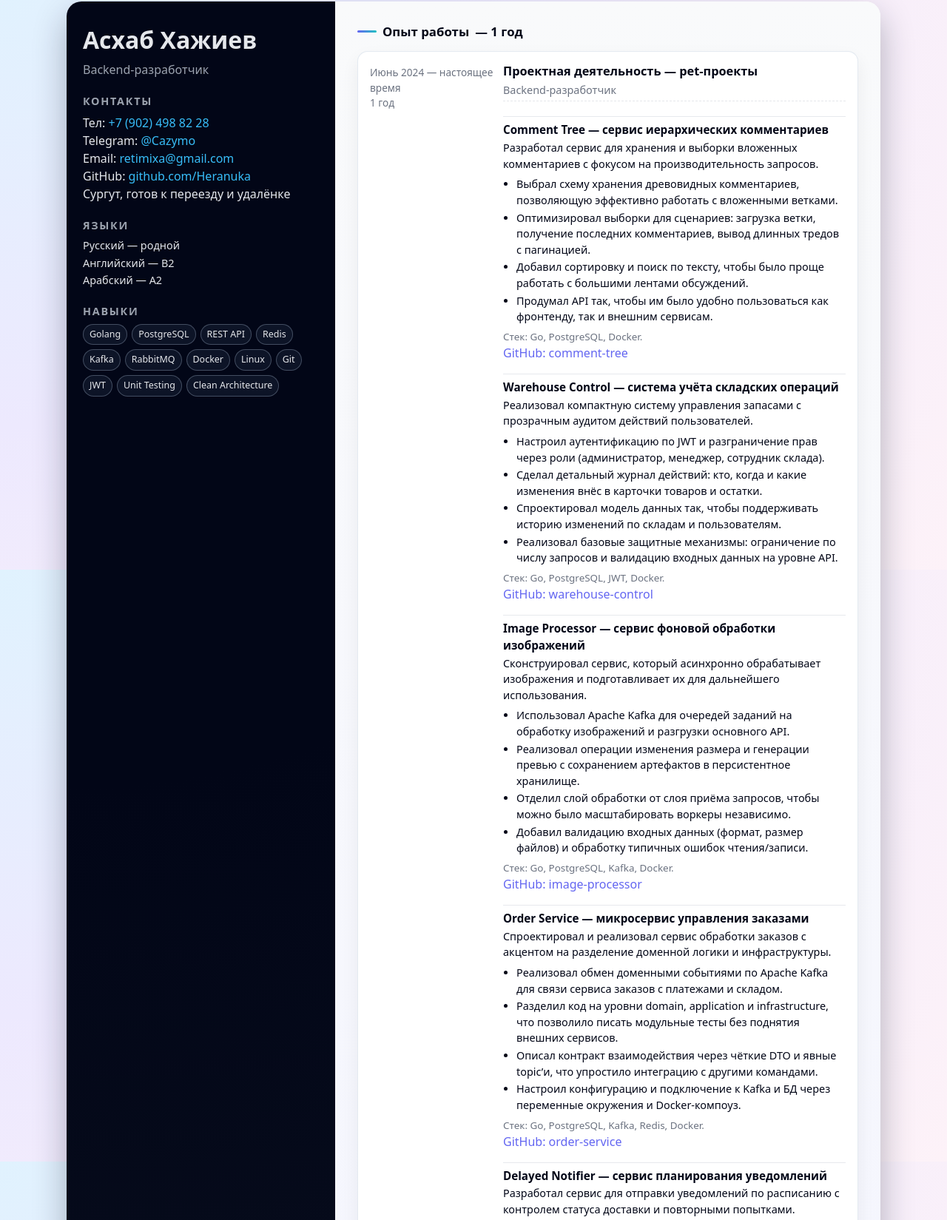
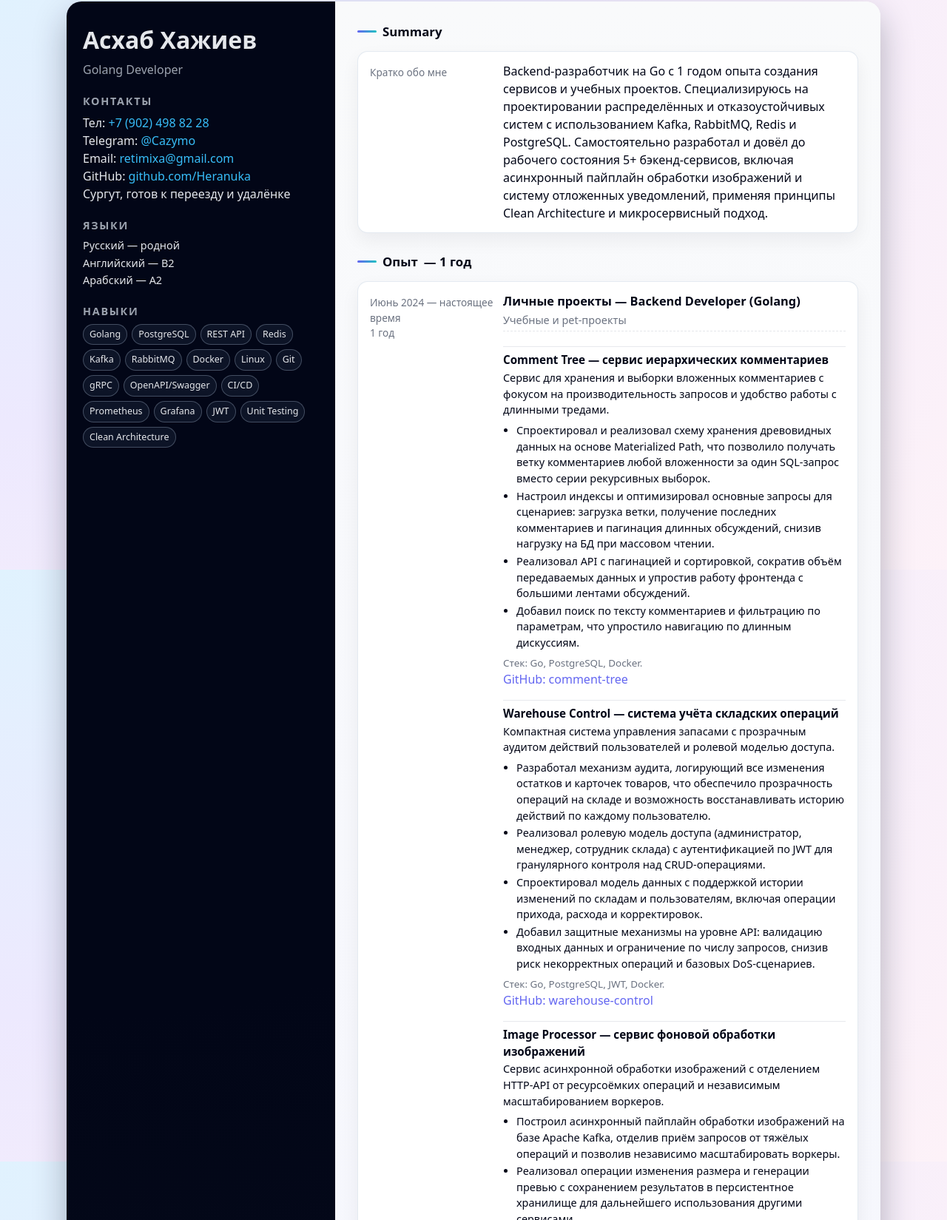
Before and after one commit to Heranuka/Heranuka.github.io, a plain HTML site: page index.html in a window 1280 px wide. Shown: the part 30-1679 px from the top of the page at 74% size. Drawn offline with Linux system fonts and the light colour scheme.

Commit message:
new commit

```diff
--- a/index.html
+++ b/index.html
@@ -11,7 +11,7 @@
     <aside class="sidebar">
         <div class="sidebar__inner">
             <h1 class="sidebar__name">Асхаб Хажиев</h1>
-            <p class="sidebar__position">Backend‑разработчик</p>
+            <p class="sidebar__position">Golang Developer</p>
 
             <div class="sidebar__block">
                 <h2 class="sidebar__title">Контакты</h2>
@@ -43,6 +43,11 @@
                     <span class="tag">Docker</span>
                     <span class="tag">Linux</span>
                     <span class="tag">Git</span>
+                    <span class="tag">gRPC</span>
+                    <span class="tag">OpenAPI/Swagger</span>
+                    <span class="tag">CI/CD</span>
+                    <span class="tag">Prometheus</span>
+                    <span class="tag">Grafana</span>
                     <span class="tag">JWT</span>
                     <span class="tag">Unit Testing</span>
                     <span class="tag">Clean Architecture</span>
@@ -52,35 +57,53 @@
     </aside>
 
     <main class="main">
+        <section class="section">
+            <h2 class="section__title">Summary</h2>
+            <article class="item">
+                <div class="item__meta">
+                    <span>Кратко обо мне</span>
+                </div>
+                <div class="item__content">
+                    <p>
+                        Backend‑разработчик на Go с 1 годом опыта создания сервисов и учебных проектов.
+                        Специализируюсь на проектировании распределённых и отказоустойчивых систем
+                        с использованием Kafka, RabbitMQ, Redis и PostgreSQL. Самостоятельно разработал
+                        и довёл до рабочего состояния 5+ бэкенд‑сервисов, включая асинхронный пайплайн
+                        обработки изображений и систему отложенных уведомлений, применяя принципы
+                        Clean Architecture и микросервисный подход.
+                    </p>
+                </div>
+            </article>
+        </section>
 
         <section class="section">
             <h2 class="section__title">
-                Опыт работы
+                Опыт
                 <span id="experience-total"></span>
             </h2>
+
             <article class="item" data-start="2025-01" data-end="now">
                 <div class="item__meta">
                     <span>Июнь 2024 — настоящее время</span>
                 </div>
 
                 <div class="item__content">
-
                     <div class="item__header">
-                        <h3 class="item__title">Проектная деятельность — pet‑проекты</h3>
-                        <p class="item__position">Backend‑разработчик</p>
+                        <h3 class="item__title">Личные проекты — Backend Developer (Golang)</h3>
+                        <p class="item__position">Учебные и pet‑проекты</p>
                     </div>
 
-                    <!-- 1. Comment Tree -->
+                    <!-- Comment Tree -->
                     <div class="subitem">
                         <h4 class="subitem__title">Comment Tree — сервис иерархических комментариев</h4>
                         <p class="subitem_subtitle">
-                            Разработал сервис для хранения и выборки вложенных комментариев с фокусом на производительность запросов.
+                            Сервис для хранения и выборки вложенных комментариев с фокусом на производительность запросов и удобство работы с длинными тредами.
                         </p>
                         <ul class="item__list">
-                            <li>Выбрал схему хранения древовидных комментариев, позволяющую эффективно работать с вложенными ветками.</li>
-                            <li>Оптимизировал выборки для сценариев: загрузка ветки, получение последних комментариев, вывод длинных тредов с пагинацией.</li>
-                            <li>Добавил сортировку и поиск по тексту, чтобы было проще работать с большими лентами обсуждений.</li>
-                            <li>Продумал API так, чтобы им было удобно пользоваться как фронтенду, так и внешним сервисам.</li>
+                            <li>Спроектировал и реализовал схему хранения древовидных данных на основе Materialized Path, что позволило получать ветку комментариев любой вложенности за один SQL‑запрос вместо серии рекурсивных выборок.</li>
+                            <li>Настроил индексы и оптимизировал основные запросы для сценариев: загрузка ветки, получение последних комментариев и пагинация длинных обсуждений, снизив нагрузку на БД при массовом чтении.</li>
+                            <li>Реализовал API с пагинацией и сортировкой, сократив объём передаваемых данных и упростив работу фронтенда с большими лентами обсуждений.</li>
+                            <li>Добавил поиск по тексту комментариев и фильтрацию по параметрам, что упростило навигацию по длинным дискуссиям.</li>
                         </ul>
                         <p class="item__stack">Стек: Go, PostgreSQL, Docker.</p>
                         <p class="subitem__link">
@@ -88,17 +111,17 @@
                         </p>
                     </div>
 
-                    <!-- 2. Warehouse Control -->
+                    <!-- Warehouse Control -->
                     <div class="subitem">
                         <h4 class="subitem__title">Warehouse Control — система учёта складских операций</h4>
                         <p class="subitem_subtitle">
-                            Реализовал компактную систему управления запасами с прозрачным аудитом действий пользователей.
+                            Компактная система управления запасами с прозрачным аудитом действий пользователей и ролевой моделью доступа.
                         </p>
                         <ul class="item__list">
-                            <li>Настроил аутентификацию по JWT и разграничение прав через роли (администратор, менеджер, сотрудник склада).</li>
-                            <li>Сделал детальный журнал действий: кто, когда и какие изменения внёс в карточки товаров и остатки.</li>
-                            <li>Спроектировал модель данных так, чтобы поддерживать историю изменений по складам и пользователям.</li>
-                            <li>Реализовал базовые защитные механизмы: ограничение по числу запросов и валидацию входных данных на уровне API.</li>
+                            <li>Разработал механизм аудита, логирующий все изменения остатков и карточек товаров, что обеспечило прозрачность операций на складе и возможность восстанавливать историю действий по каждому пользователю.</li>
+                            <li>Реализовал ролевую модель доступа (администратор, менеджер, сотрудник склада) с аутентификацией по JWT для гранулярного контроля над CRUD‑операциями.</li>
+                            <li>Спроектировал модель данных с поддержкой истории изменений по складам и пользователям, включая операции прихода, расхода и корректировок.</li>
+                            <li>Добавил защитные механизмы на уровне API: валидацию входных данных и ограничение по числу запросов, снизив риск некорректных операций и базовых DoS‑сценариев.</li>
                         </ul>
                         <p class="item__stack">Стек: Go, PostgreSQL, JWT, Docker.</p>
                         <p class="subitem__link">
@@ -106,17 +129,17 @@
                         </p>
                     </div>
 
-                    <!-- 3. Image Processor -->
+                    <!-- Image Processor -->
                     <div class="subitem">
                         <h4 class="subitem__title">Image Processor — сервис фоновой обработки изображений</h4>
                         <p class="subitem_subtitle">
-                            Сконструировал сервис, который асинхронно обрабатывает изображения и подготавливает их для дальнейшего использования.
+                            Сервис асинхронной обработки изображений с отделением HTTP‑API от ресурсоёмких операций и независимым масштабированием воркеров.
                         </p>
                         <ul class="item__list">
-                            <li>Использовал Apache Kafka для очередей заданий на обработку изображений и разгрузки основного API.</li>
-                            <li>Реализовал операции изменения размера и генерации превью с сохранением артефактов в персистентное хранилище.</li>
-                            <li>Отделил слой обработки от слоя приёма запросов, чтобы можно было масштабировать воркеры независимо.</li>
-                            <li>Добавил валидацию входных данных (формат, размер файлов) и обработку типичных ошибок чтения/записи.</li>
+                            <li>Построил асинхронный пайплайн обработки изображений на базе Apache Kafka, отделив приём запросов от тяжёлых операций и позволив независимо масштабировать воркеры.</li>
+                            <li>Реализовал операции изменения размера и генерации превью с сохранением результатов в персистентное хранилище для дальнейшего использования другими сервисами.</li>
+                            <li>Вынес слой обработки в отдельный компонент, что упростило горизонтальное масштабирование и запуск отдельных пулов воркеров под разные типы задач.</li>
+                            <li>Реализовал graceful shutdown для воркеров, обеспечив корректное завершение текущих задач при остановке сервиса и обработку типичных ошибок чтения/записи файлов.</li>
                         </ul>
                         <p class="item__stack">Стек: Go, PostgreSQL, Kafka, Docker.</p>
                         <p class="subitem__link">
@@ -124,17 +147,17 @@
                         </p>
                     </div>
 
-                    <!-- 4. Order Service -->
+                    <!-- Order Service -->
                     <div class="subitem">
                         <h4 class="subitem__title">Order Service — микросервис управления заказами</h4>
                         <p class="subitem_subtitle">
-                            Спроектировал и реализовал сервис обработки заказов с акцентом на разделение доменной логики и инфраструктуры.
+                            Сервис обработки заказов с акцентом на разделение доменной логики и инфраструктуры и обмен доменными событиями.
                         </p>
                         <ul class="item__list">
-                            <li>Реализовал обмен доменными событиями по Apache Kafka для связи сервиса заказов с платежами и складом.</li>
-                            <li>Разделил код на уровни domain, application и infrastructure, что позволило писать модульные тесты без поднятия внешних сервисов.</li>
-                            <li>Описал контракт взаимодействия через чёткие DTO и явные topic’и, что упростило интеграцию с другими командами.</li>
-                            <li>Настроил конфигурацию и подключение к Kafka и БД через переменные окружения и Docker‑компоуз.</li>
+                            <li>Применил принципы Clean Architecture и разделение на слои domain, application и infrastructure, что позволило покрыть бизнес‑логику модульными тестами без поднятия БД и брокера сообщений.</li>
+                            <li>Спроектировал обмен доменными событиями по Kafka для интеграции сервиса заказов с платёжным сервисом и складом, используя чётко определённые DTO и топики.</li>
+                            <li>Реализовал идемпотентные консьюмеры Kafka для обработки доменных событий и защиты от повторной доставки сообщений, обеспечив корректное состояние заказов.</li>
+                            <li>Настроил конфигурацию подключения к БД и Kafka через переменные окружения и Docker‑compose, упростив локальный запуск и деплой.</li>
                         </ul>
                         <p class="item__stack">Стек: Go, PostgreSQL, Kafka, Redis, Docker.</p>
                         <p class="subitem__link">
@@ -142,25 +165,24 @@
                         </p>
                     </div>
 
-                    <!-- 5. Delayed Notifier -->
+                    <!-- Delayed Notifier -->
                     <div class="subitem">
                         <h4 class="subitem__title">Delayed Notifier — сервис планирования уведомлений</h4>
                         <p class="subitem_subtitle">
-                            Разработал сервис для отправки уведомлений по расписанию с контролем статуса доставки и повторными попытками.
+                            Сервис отправки уведомлений по расписанию с контролем статуса доставки, повторными попытками и несколькими каналами доставки.
                         </p>
                         <ul class="item__list">
-                            <li>Настроил использование RabbitMQ с плагином delayed message exchange для запуска уведомлений точно в заданный момент.</li>
-                            <li>Спроектировал механизм повторных отправок с увеличивающимся интервалом через DLX и отдельные retry‑очереди.</li>
-                            <li>Реализовал несколько каналов доставки (Email, Telegram) и управление жизненным циклом уведомлений: создание, перенос, отмена.</li>
-                            <li>Организовал обработку задач воркерами с учётом лимитов по количеству одновременных запросов к внешним сервисам.</li>
-                            <li>Добавил базовые метрики и логирование для отслеживания статуса доставки и проблемных сообщений.</li>
+                            <li>Настроил использование RabbitMQ с плагином delayed message exchange для точного запуска уведомлений в заданный момент без опроса БД и таймеров в приложении.</li>
+                            <li>Спроектировал механизм повторных отправок с увеличивающимся интервалом через DLX и отдельные retry‑очереди, повысив устойчивость к временным сбоям внешних сервисов.</li>
+                            <li>Реализовал несколько каналов доставки (Email, Telegram) и управление жизненным циклом уведомлений: создание, перенос, отмена и отслеживание статуса.</li>
+                            <li>Организовал обработку задач воркерами с учётом лимитов по количеству одновременных запросов к внешним API, снизив риск превышения квот и блокировок.</li>
+                            <li>Добавил базовые метрики и логирование для мониторинга статусов доставки и выявления проблемных сообщений.</li>
                         </ul>
                         <p class="item__stack">Стек: Go, PostgreSQL, Redis, RabbitMQ, Docker.</p>
                         <p class="subitem__link">
                             <a href="https://github.com/Heranuka/DelayedNotifier" target="_blank">GitHub: delayed-notifier</a>
                         </p>
                     </div>
-
                 </div>
             </article>
         </section>
@@ -206,8 +228,8 @@
                 </div>
             </article>
         </section>
+    </main>
 
-    </main>
 </div>
 
 <script src="script.js"></script>
```
